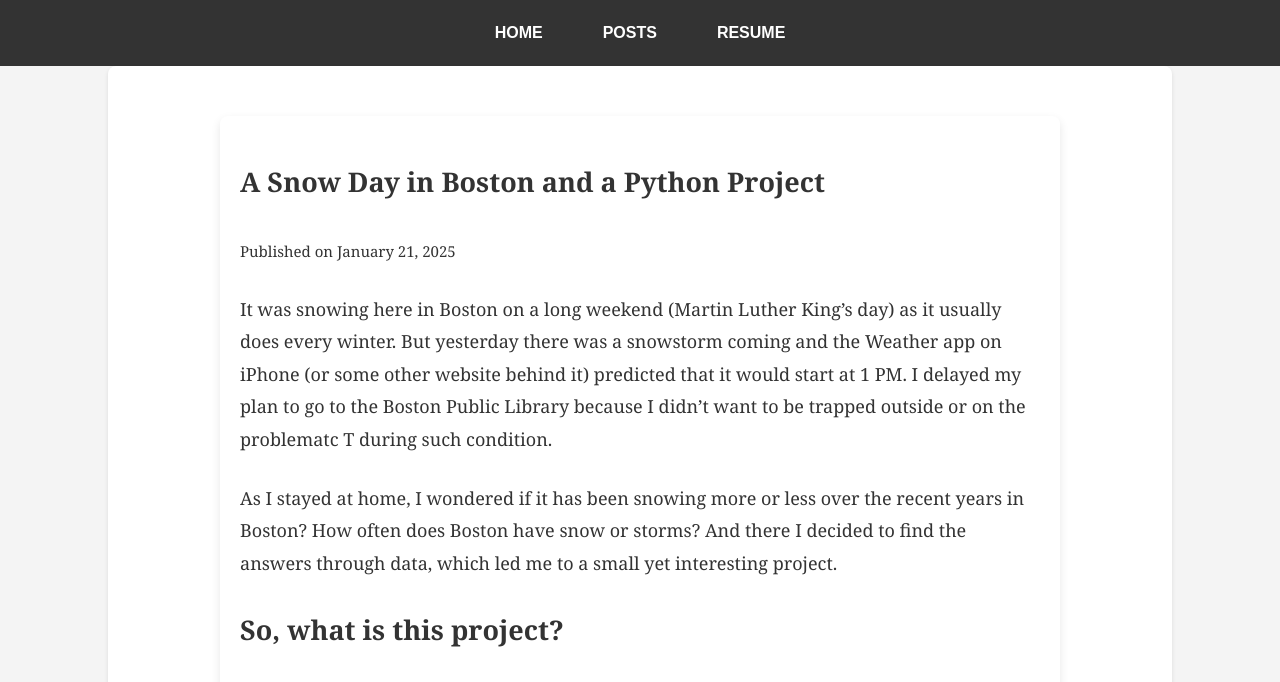
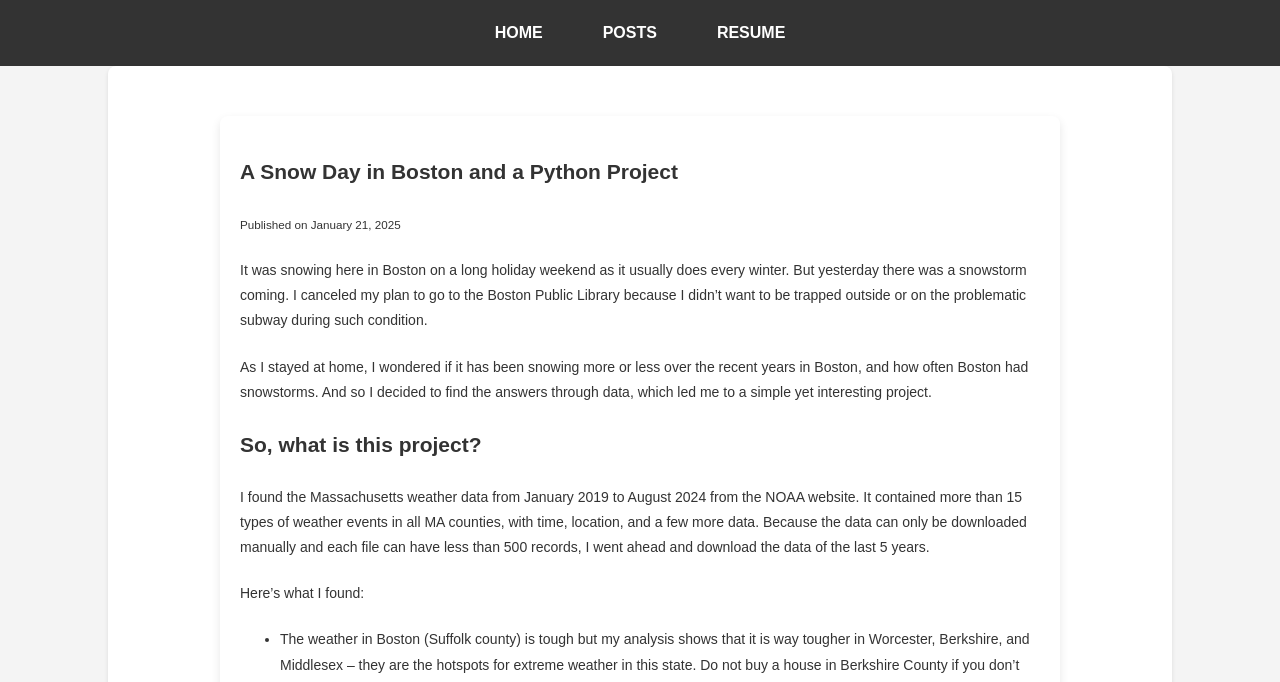
Before and after one commit to Hoale2908/hoale2908.github.io, a Jekyll site: the page built from _posts/2025-01-20-post-a-snow-day-in-boston-and-a-python-project.md, in a window 1280 px wide. Shown: the top 682 px of the page. Built offline with Jekyll 4.4.1, drawn with Linux system fonts in a browser that asks for light colours; some of the changed text lies outside the part shown.

Commit message:
refactor post content for clarity and update styles for consistency

```diff
--- a/_posts/2025-01-20-post-a-snow-day-in-boston-and-a-python-project.md
+++ b/_posts/2025-01-20-post-a-snow-day-in-boston-and-a-python-project.md
@@ -5,34 +5,47 @@
 tags: [python, data analysis, reflection]
 ---
 
-It was snowing here in Boston on a long weekend (Martin Luther King's day) as it usually does every winter. But yesterday there was a snowstorm coming and the Weather app on iPhone (or some other website behind it) predicted that it would start at 1 PM. I delayed my plan to go to the Boston Public Library because I didn't want to be trapped outside or on the problematc T during such condition.
+It was snowing here in Boston on a long holiday weekend as it usually does every winter. But yesterday there was a snowstorm coming. I canceled my plan to go to the Boston Public Library because I didn't want to be trapped outside or on the problematic subway during such condition.
 
-As I stayed at home, I wondered if it has been snowing more or less over the recent years in Boston? How often does Boston have snow or storms? And there I decided to find the answers through data, which led me to a small yet interesting project.
+As I stayed at home, I wondered if it has been snowing more or less over the recent years in Boston, and how often Boston had snowstorms. And so I decided to find the answers through data, which led me to a simple yet interesting project.
 
-# So, what is this project?
+## So, what is this project?
 
-I downloaded the Massachusetts weather data from January 2019 to August 2024 from the NOAA website. It contained more than 15 types of weather events in all MA counties, with time, location, and a few more data. Because I had to download data manually, and each period of data downloaded should have less than 500 records, I didn't have time to get more data.
+I found the Massachusetts weather data from January 2019 to August 2024 from the NOAA website. It contained more than 15 types of weather events in all MA counties, with time, location, and a few more data. Because the data can only be downloaded manually and each file can have less than 500 records, I went ahead and download the data of the last 5 years.
 
-Boston's weather (Suffolk county) is tough but my analysis shows that it is wayyy tougher in Worcester, Berkshire, and Middlesex -- they are the hotspots for extreme weather in this state. Do not buy a house in Berkshire County if you don't want to face the most kinds of extreme weather: snow storms and extreme cold in the winter; floods, heat and hails in the summer; and strong winds.
+Here's what I found:
 
-My friends and I use to "complain" that we don't have as much snow as before, and we are right. The number of snow events significantly decreased in 2020, and stayed low ever since with only minimal increase. Looking at the trend of heavy snows, I can anticipate to see a few more coming to Boston before April.
+- The weather in Boston (Suffolk county) is tough but my analysis shows that it is way tougher in Worcester, Berkshire, and Middlesex -- they are the hotspots for extreme weather in this state. Do not buy a house in Berkshire County if you don't want to face the most kinds of extreme weather: snow storms and extreme cold in the winter; floods, heat and hails in the summer; and strong winds.
 
-Perhaps what surprised me the most was the number of events related to thunderstorm and wind. Boston truly lives up to the legend of a windy and freezing cold New England. No wonder why it is so hard for me (and my chronic sinuses) to adapt. This is a good lesson - always do a research on the weather before moving to a new city.
+![Counties with the most events](https://github.com/Hoale2908/MA_Weather/raw/main/image-2.png)
 
-# What did I learn in term of data analysis?
 
-## Find data sources and compiling data for my research
+- My friends and I use to "complain" that we don't have as much snow as before, and we are right. The number of snow events significantly decreased in 2020, and stayed low ever since with only minimal increase. Looking at the trend of heavy snows, I can anticipate to see a few more coming to Boston before April.
 
-I started with a Google Search for "snow storm data" and it led me to several websites. However, they all seemed to point to the NOAA. They are researchers, not commercial companies so the portal was not very user-friendly. I had to manually download pieces of data in CSV. After gathering and concatenating, I uploaded the final dataset on Kaggle so others can use it.
+![Events over time](https://github.com/Hoale2908/MA_Weather/raw/main/image-1.png)
 
-## Investigate data for reclassification
+![Heavy snows](https://github.com/Hoale2908/MA_Weather/raw/main/image-5.png)
+
+- Perhaps what surprised me the most was the number of events related to thunderstorm and wind. Boston truly lives up to the legend of a windy and freezing cold New England. No wonder why it is so hard for me (and my chronic sinuses) to adapt. This is a good lesson - always do a research on the weather before moving to a new city.
+
+![Events by type](https://github.com/Hoale2908/MA_Weather/raw/main/image.png)
+
+## What did I learn in term of data analysis?
+
+### Find data sources and compiling data
+
+I started with a Google search for "snow storm data" and it led me to several websites. However, they all seemed to point to the NOAA National Centers for Environmental Information's website. They are researchers, not a commercial company so the portal was not very user-friendly. I had to manually download pieces of data in CSV, then concatenating them. I uploaded the final dataset on [Kaggle](https://www.kaggle.com/datasets/hoale2908/massachusetts-weather) so others can use it.
+
+### Investigate data for reclassification
 
 This part was quite time-consuing but very satisfying. There was no missing data but the data format was not standardized. I had to look into the data type and make some conversion for the dates and times. It was a good chance for me to learn more about some time series methods of pandas, and the datetime library.
 
-I also found out that the provided categories were not 100% correct, so some reclassifications were required. This was made based on the narrative of the events, such as those mentioned "heavy snow" but was initially classified as "wind".
+I also found out that the categories were not 100% correct, such as those mentioned "heavy snow" but was initially classified as "wind", so some reclassifying were required.
 
-Moreover, grouping events into larger groups were also helpful for visualization because most people would struggle differentiating more than 5-6 categories in a chart. So, I grouped events into flood-related, wind-related, snow-related, and so on. Grouping county and zone of the same name, and months into seasons were also made for the same purpose. This proved to be very useful for analysis.
+Moreover, grouping events into larger groups were also helpful for visualization because most people would struggle differentiating more than 5-6 categories in one chart. So I grouped events into flood-related, wind-related, snow-related, and so on. Grouping counties and zones with the same name (e.g. Berkshire County and Berkshire Zone), and months into seasons were also done. This proved to be very useful for analysis.
 
-## Visualziation: Only show one or two key ideas
+### Visualziation: Only show one or two key ideas
 
-It is a common mistake to try to use complex charts because they look "fancy" and "smart". At first, I also tried to plot the data and use all parameters available. I found it difficult to describe what the chart shows which means that readers would also have a hard time grasping the idea. To fix that, I decided to only include just enough information to answer the main question that the chart is used to demonstrated. If any parameter makes the chart look too busy, I would remove it.
+It is a common mistake to use complex charts because they look "fancy" and "smart". At first, I tried to plot the data and use all parameters available and I found it difficult to describe the main idea of the chart. This means that readers would also have a hard time grasping the idea. To fix that, I decided to only include just enough information to answer the main question and remove any parameters that make the chart look too busy.
+
+I had a great time staying warm inside and have my curiousity help me
--- a/assets/styles.css
+++ b/assets/styles.css
@@ -62,8 +62,8 @@
 
 /* Post Content Styles */
 .post-content {
-  font-family: "Georgia", serif;
-  font-size: 18px;
+  font-family: "Arial", sans-serif;
+  font-size: 14px;
   line-height: 1.8;
   margin: 30px auto;
   padding: 20px;
```
